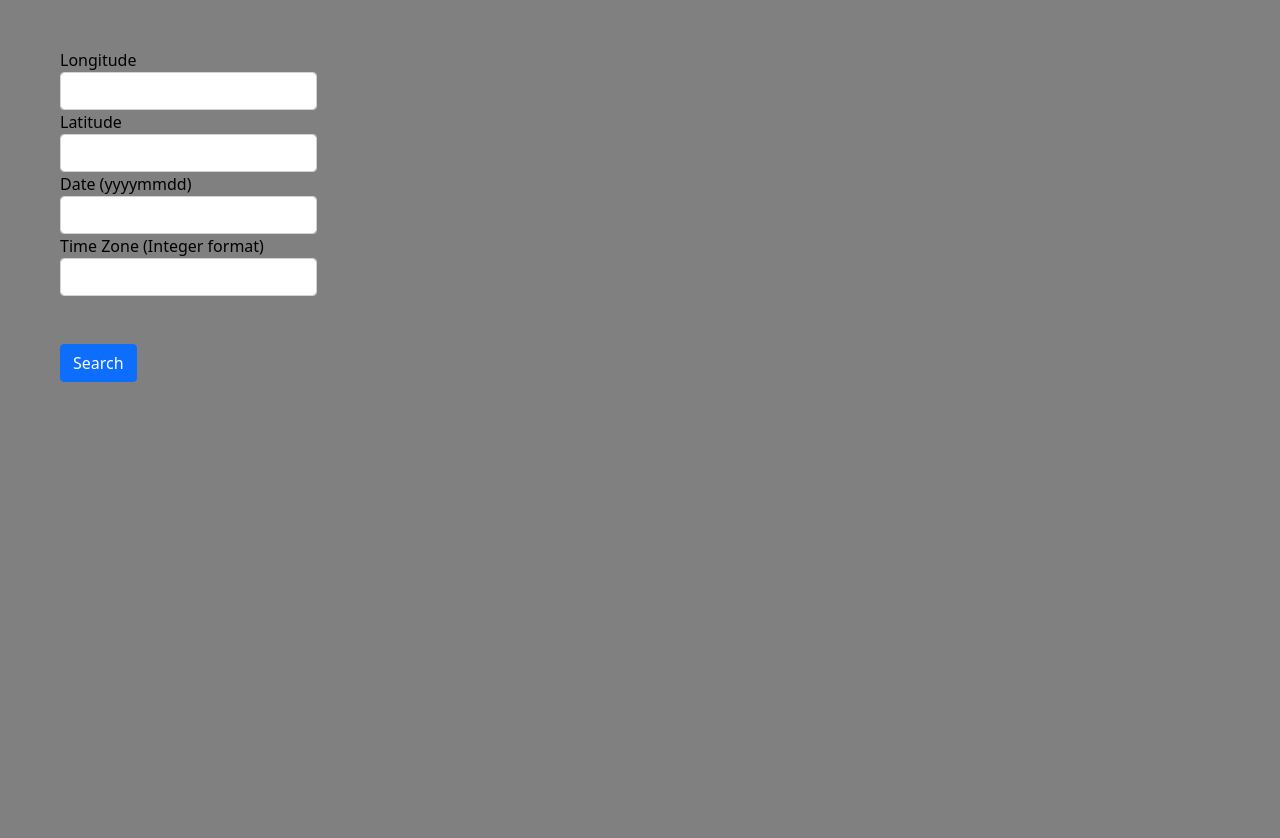
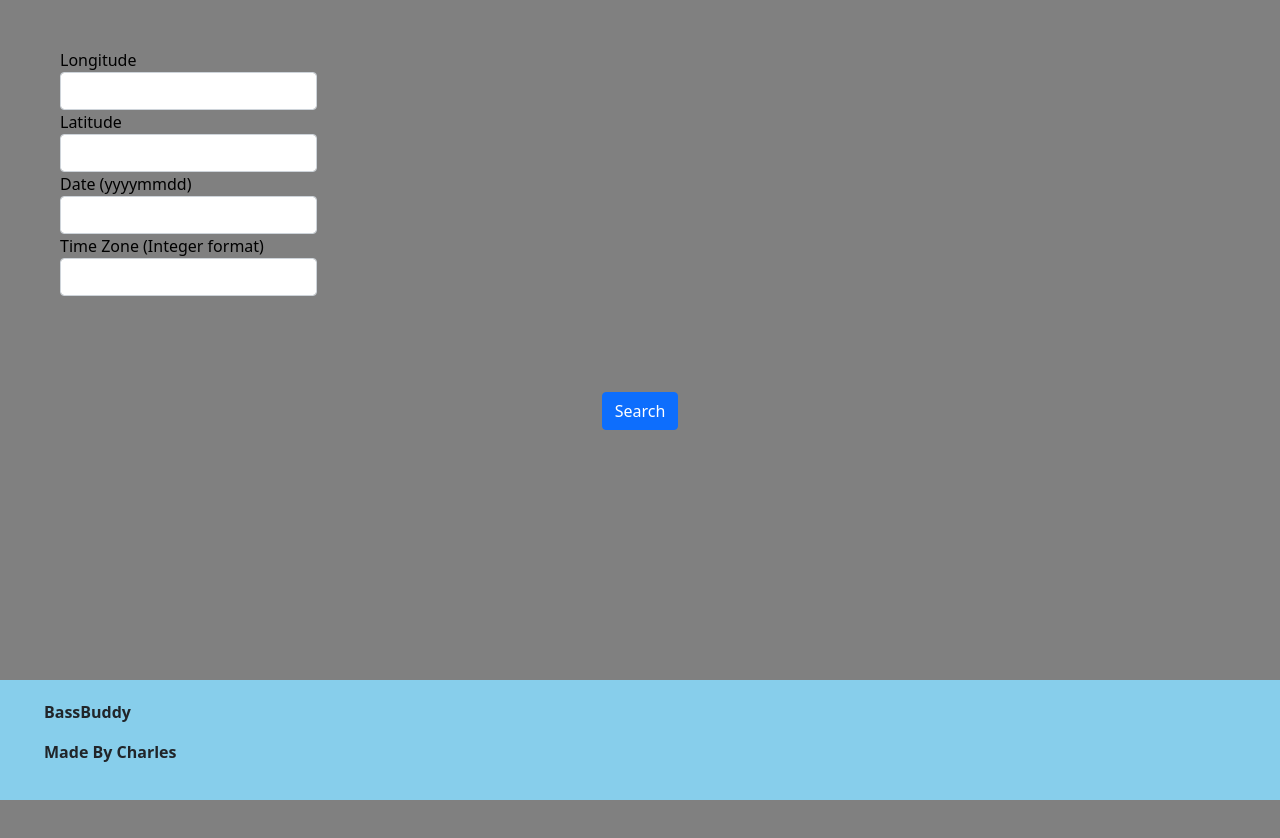
Before and after one commit to cchester11/bassBuddy, a website: page public/index.html in a window 1280 px wide. Shown: the top 838 px of the page. Before the commit the page ends 800 px from the top, so only its background shows below. Drawn offline with nearby package versions, Linux system fonts and the light colour scheme.

Commit message:
fetch request successful. the request was unable to run because the submit button was inside the input form

```diff
--- a/package.json
+++ b/package.json
@@ -4,7 +4,8 @@
   "description": "FetchApp",
   "main": "server.js",
   "scripts": {
-    "start": "node server.js"
+    "start": "node server.js",
+    "dev": "nodemon server.js"
   },
   "repository": {
     "type": "git",
@@ -18,5 +19,8 @@
   "homepage": "https://github.com/cchester11/bassBuddy#readme",
   "dependencies": {
     "express": "^4.17.2"
+  },
+  "devDependencies": {
+    "nodemon": "^2.0.15"
   }
 }
--- a/public/index.html
+++ b/public/index.html
@@ -11,7 +11,7 @@
 </head>
 
 <body>
-    <div class="container-fluid d-flex justify-content-start m-5">
+    <div class="container-fluid d-flex justify-content-start align-items-start m-5">
         <form>
             <div class="row justify-content-center">
                 <div class="col">
@@ -37,12 +37,19 @@
                     <input id="tz" type="text" name="tz" class="form-control">
                 </div>
             </div>
-            <button type="submit" class="btn btn-primary mt-5" id="searchBtn" onclick="fetchUrl()">Search</button>
         </form>
     </div>
+    <div class="d-flex justify-content-center">
+        <button type="submit" class="btn btn-primary mt-5" id="searchBtn" onclick="fetchUrl()">Search</button>
+    </div>
     <section id="section">
-        <p id="info_area"></p>
     </section>
+    <footer id="footer" class="d-flex justify-content-start align-items-center">
+        <div class="container row cols">
+            <p>BassBuddy</p>
+            <p>Made By Charles</p>
+        </div>
+    </footer>
 </body>
 
 <script src="javascript/getData.js"></script>
--- a/public/javascript/getData.js
+++ b/public/javascript/getData.js
@@ -2,7 +2,7 @@ const longitude = document.getElementById('longitude').value
 const latitude = document.getElementById('latitude').value
 const date = document.getElementById("date").value
 const tz = document.getElementById('tz').value
-const infoArea = document.getElementById('#info_area')
+// const section = document.getElementById('section')
 
 function fetchUrl() {
     fetch('https://api.solunar.org/solunar/' + longitude + ',' + latitude + ',' + date + ',' + tz, {
@@ -13,17 +13,7 @@ function fetchUrl() {
             return results.json()
         })
         .then(data => {
-            console.log(data)
-            infoArea.textContent = data
+            let sunrise = data.sunRise
+            console.log(sunrise)
         })
 }
-
-// const fetchUrl = () => {
-//     fetch('https://www.fishwatch.gov/api/species')
-//     .then(results => {
-//         return results.json()
-//     })
-//     .then(data => {
-//         console.log(data)
-//     })
-// }
--- a/public/stylesheet/css.css
+++ b/public/stylesheet/css.css
@@ -1,8 +1,31 @@
+html {
+    overflow: hidden;
+    position: relative;
+}
+
+html, body {
+    height: 100%;
+    margin: 0;
+    padding: 0;
+}
+
 body {
     background-color: gray;
+    min-height: 100vh;
 }
 
 label {
     font-weight: lighter;
     color: black;
 }
+
+#footer {
+    background-color: skyblue;
+    padding: 20px;
+    font-weight: bolder;
+    position: absolute;
+    left: 0;
+    bottom: 0;
+    width: 100%;
+    overflow: hidden;
+}
```
Also changed, not shown: 1 other file.
